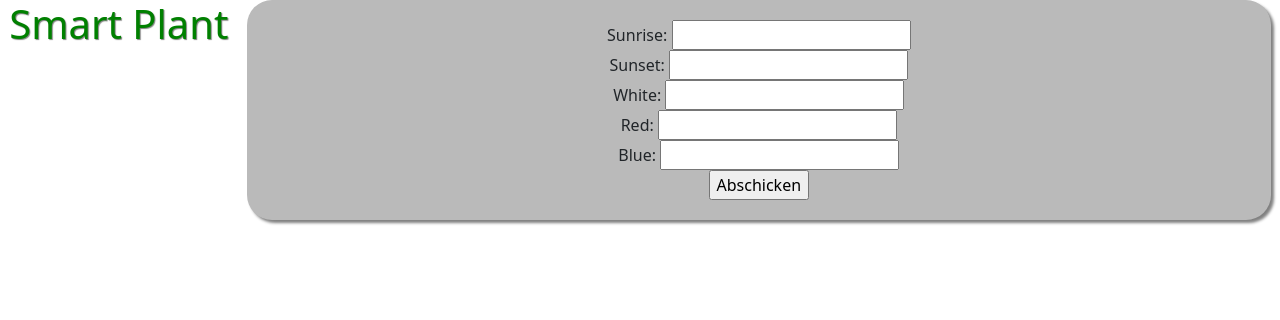
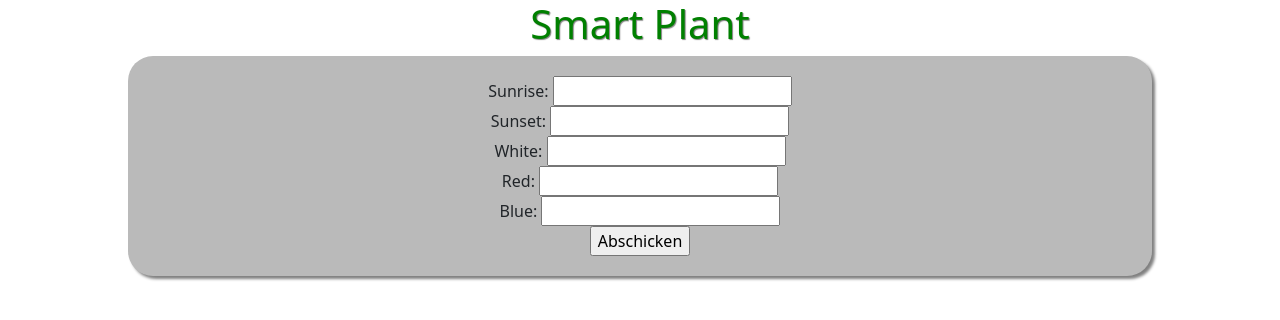
Before and after one commit to maximilian-lewald/SmartPlant, a Flask app: page / in a window 1280 px wide. Shown: the top 320 px of the page. Run offline with Flask 2, Linux system fonts and the light colour scheme.

Commit message:
Fix style

```diff
--- a/static/style.css
+++ b/static/style.css
@@ -1,4 +1,4 @@
-body {
+#grow1{
     text-align: center;
     display:flex;
     justify-content:center;
```
